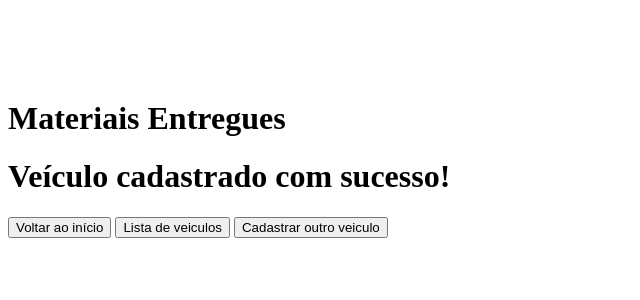
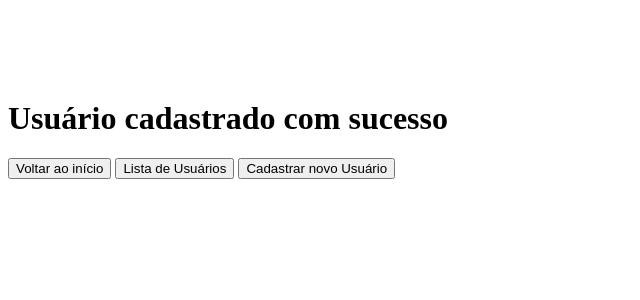
Before and after one commit to AugustoCMR/projeto-eco, a PHP site: page /views/usuario/cadastroSucesso in a window 1280 px wide. Shown: the top 300 px of the page, without its empty margins (0-640 px from the left). Run offline with PHP 8.4, Linux system fonts and the light colour scheme.

Commit message:
Página de cadastro com sucesso do Usuário

```diff
--- a/Application/views/usuario/cadastroSucesso.php
+++ b/Application/views/usuario/cadastroSucesso.php
@@ -2,24 +2,22 @@
   <div class="container">
     <div class="row">
       <div class="col-8 offset-2" style="margin-top:100px">
-        <h1 class="display-5 text-center text-primary mt-1 titulo">Materiais Entregues</h1>
+        <h1 class="display-5 text-center text-primary mt-1 titulo">Usuário cadastrado com sucesso</h1>
 
         <div class="container text-center">
 
-    <h1 class="display-4 text-primary font-weight-bold mt-5 titulo">Veículo cadastrado com sucesso!</h1>
-
-            <form method="POST">
+            <form method="POST" action="../usuario/cadastroSucesso">
                 <div class="mt-5">
                     <button class="btn btn-primary mr-3" name="menu" value="inicio">
                         Voltar ao início
                     </button>
 
-                    <button  name= "listar-veiculos" value="listar" class="btn btn-primary mr-3">
-                        Lista de veiculos
+                    <button  name= "listar" value="listar" class="btn btn-primary mr-3">
+                        Lista de Usuários
                     </button>
 
-                    <button class="btn btn-primary" name="cadastrar-veiculo" value="cadastrar">
-                        Cadastrar outro veiculo
+                    <button class="btn btn-primary" name="cadastrar" value="cadastrar">
+                        Cadastrar novo Usuário
                     </button>
                 </div>
             </form>
```
Also changed, not shown: Application/controllers/Usuario.php (+27 -18 lines).
